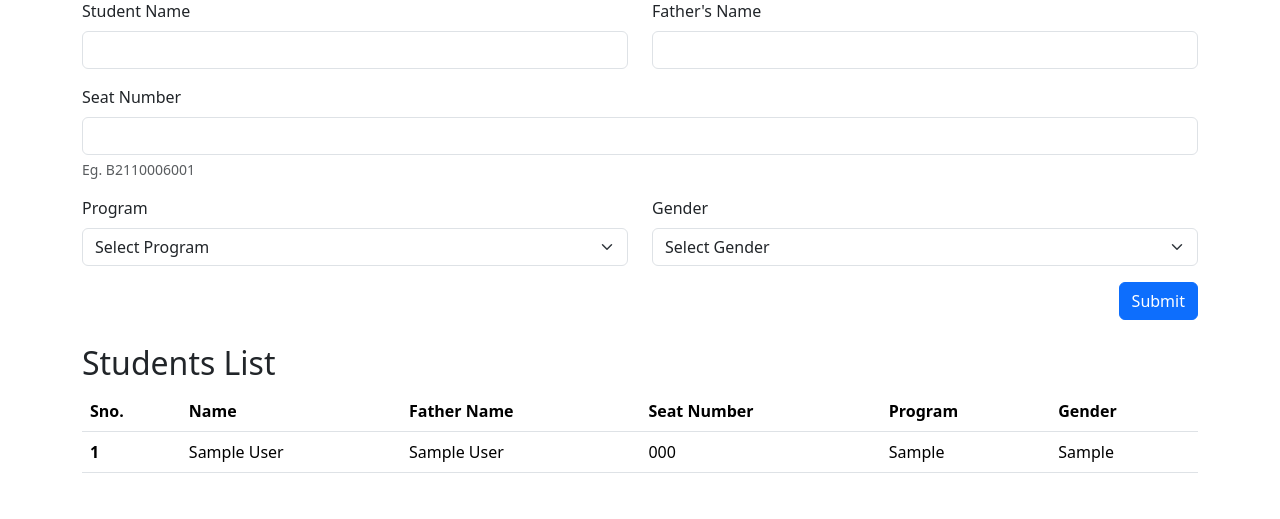
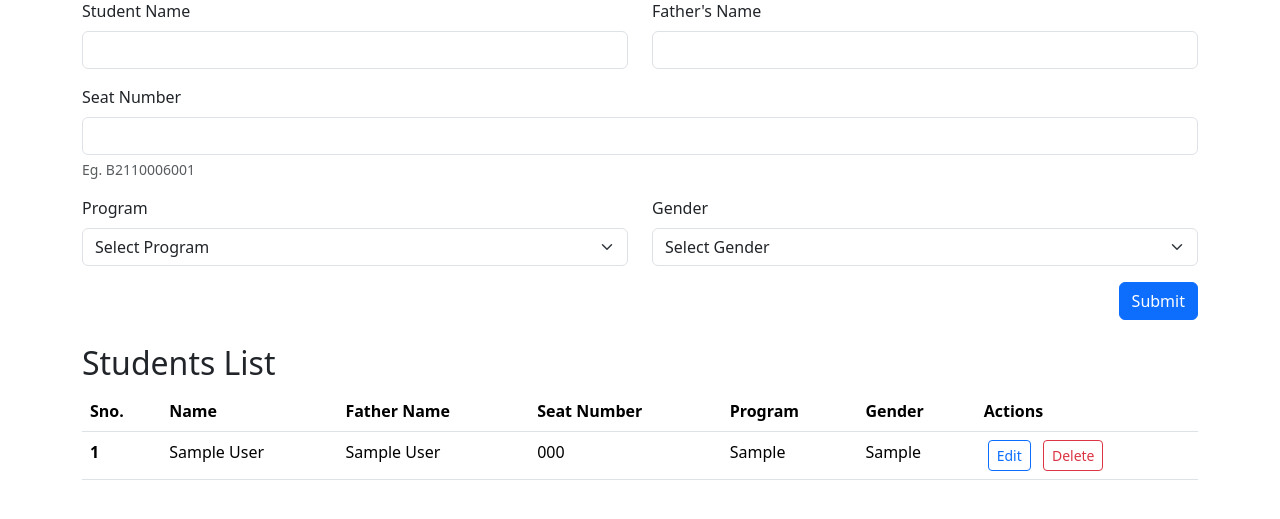
Before and after one commit to alishah18105/Flask-Practice, a Flask app: page / in a window 1280 px wide. Shown: the part 127-646 px from the top of the page. Run offline with Flask 3, Linux system fonts and the light colour scheme; tables that the repository leaves empty hold one stand-in row (values such as "Sample post").

Commit message:
Delete Added to Student & Course Record

```diff
--- a/Student Management System/app.py
+++ b/Student Management System/app.py
@@ -55,5 +55,18 @@ def Course_Info():
 def Student_Info():
     return "<p>Student Information</p>"
 
+@app.route('/delete/student/<int:student_id>')
+def delete_Student(student_id):
+    student = Student.query.filter_by(student_id= student_id).first()
+    db.session.delete(student)
+    db.session.commit()
+    return redirect("/")
+
+@app.route('/delete/course/<int:course_id>')
+def delete_Course(course_id):
+    course = Course.query.filter_by(course_id= course_id).first()
+    db.session.delete(course)
+    db.session.commit()
+    return redirect("/course")
 if __name__ == "__main__":
     app.run(debug=True, port = 8000)
--- a/Student Management System/templates/course_page.html
+++ b/Student Management System/templates/course_page.html
@@ -59,6 +59,7 @@ Course Record
                     <th scope="col">Course No</th>
                     <th scope="col">Course Title</th>
                     <th scope="col">Credit Hours</th>
+                    <th scope="col">Actions</th>
                 </tr>
             </thead>
 
@@ -68,6 +69,11 @@ Course Record
                 <td>{{course.course_no}}</td>
                 <td>{{course.course_name}}</td>
                 <td>{{course.credit_hours}}</td>
+                <td>
+                        <a href="#" type="button" class="btn btn-outline-primary btn-sm mx-1">Edit</a>
+                        <a href="/delete/course/{{course.course_id}}" type="button"
+                            class="btn btn-outline-danger btn-sm mx-1">Delete</a>
+                    </td>
 
             </tr>
             {% endfor %}
--- a/Student Management System/templates/student_page.html
+++ b/Student Management System/templates/student_page.html
@@ -75,6 +75,7 @@ DCS Sudent Management System
                     <th scope="col">Seat Number</th>
                     <th scope="col">Program</th>
                     <th scope="col">Gender</th>
+                    <th scope="col">Actions</th>
                 </tr>
             </thead>
 
@@ -86,7 +87,11 @@ DCS Sudent Management System
                 <td>{{student.seat_number}}</td>
                 <td>{{student.program}}</td>
                 <td>{{student.gender}}</td>
-
+                <td>
+                        <a href="#" type="button" class="btn btn-outline-primary btn-sm mx-1">Edit</a>
+                        <a href="/delete/student/{{student.student_id}}" type="button"
+                            class="btn btn-outline-danger btn-sm mx-1">Delete</a>
+                    </td>
             </tr>
             {% endfor %}
             {% endif %}
```
Also changed, not shown: Student Management System/models.py (+4 -4 lines).
